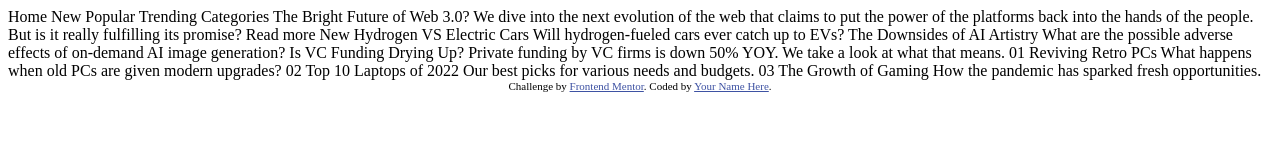
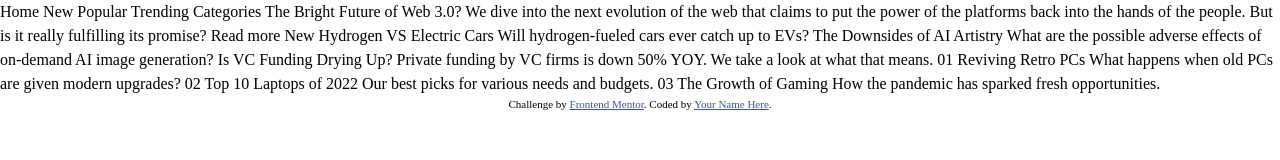
Before and after one commit to Dr-Phi/news-homepage-v1, a plain HTML site: page index.html in a window 1280 px wide. Drawn offline with Linux system fonts and the light colour scheme.

Commit message:
Add Fonts and Reset CSS

```diff
--- a/index.html
+++ b/index.html
@@ -5,6 +5,7 @@
   <meta name="viewport" content="width=device-width, initial-scale=1.0"> <!-- displays site properly based on user's device -->
 
   <link rel="icon" type="image/png" sizes="32x32" href="./assets/images/favicon-32x32.png">
+  <link rel="stylesheet" href="./style.css">
 
   <title>Frontend Mentor | News homepage</title>
 
--- /dev/null
+++ b/style.css
@@ -0,0 +1,115 @@
+/*
+  1. Use a more-intuitive box-sizing model.
+*/
+*,
+*::before,
+*::after {
+  box-sizing: border-box;
+}
+
+/*
+  2. Remove default margin
+*/
+* {
+  margin: 0;
+}
+
+/*
+  3. Allow percentage-based heights in the application
+*/
+html,
+body {
+  height: 100%;
+}
+
+/*
+  Typographic tweaks!
+  4. Add accessible line-height
+  5. Improve text rendering
+*/
+body {
+  line-height: 1.5;
+  -webkit-font-smoothing: antialiased;
+}
+
+/*
+  6. Improve media defaults
+*/
+img,
+picture,
+video,
+canvas,
+svg {
+  display: block;
+  max-width: 100%;
+}
+
+/*
+  7. Remove built-in form typography styles
+*/
+input,
+button,
+textarea,
+select {
+  font: inherit;
+}
+
+/*
+  8. Avoid text overflows
+*/
+p,
+h1,
+h2,
+h3,
+h4,
+h5,
+h6 {
+  overflow-wrap: break-word;
+}
+
+/*
+  9. Create a root stacking context
+*/
+#root,
+#__next {
+  isolation: isolate;
+}
+
+/* inter-regular - latin */
+@font-face {
+  font-display: swap;
+  /* Check https://developer.mozilla.org/en-US/docs/Web/CSS/@font-face/font-display for other options. */
+  font-family: 'Inter';
+  font-style: normal;
+  font-weight: 400;
+  src: url('./assets/fonts/inter-v12-latin-regular.woff2') format('woff2'),
+    /* Chrome 36+, Opera 23+, Firefox 39+ */
+    url('./assets/fonts/inter-v12-latin-regular.woff') format('woff');
+  /* Chrome 5+, Firefox 3.6+, IE 9+, Safari 5.1+ */
+}
+
+/* inter-700 - latin */
+@font-face {
+  font-display: swap;
+  /* Check https://developer.mozilla.org/en-US/docs/Web/CSS/@font-face/font-display for other options. */
+  font-family: 'Inter';
+  font-style: normal;
+  font-weight: 700;
+  src: url('./assets/fonts/inter-v12-latin-700.woff2') format('woff2'),
+    /* Chrome 36+, Opera 23+, Firefox 39+ */
+    url('./assets/fonts/inter-v12-latin-700.woff') format('woff');
+  /* Chrome 5+, Firefox 3.6+, IE 9+, Safari 5.1+ */
+}
+
+/* inter-900 - latin */
+@font-face {
+  font-display: swap;
+  /* Check https://developer.mozilla.org/en-US/docs/Web/CSS/@font-face/font-display for other options. */
+  font-family: 'Inter';
+  font-style: normal;
+  font-weight: 900;
+  src: url('./assets/fonts/inter-v12-latin-900.woff2') format('woff2'),
+    /* Chrome 36+, Opera 23+, Firefox 39+ */
+    url('./assets/fonts/inter-v12-latin-900.woff') format('woff');
+  /* Chrome 5+, Firefox 3.6+, IE 9+, Safari 5.1+ */
+}
```
Also changed, not shown: app.js (added), assets/fonts/Inter-VariableFont_slnt,wght.ttf (deleted), assets/fonts/README.txt (deleted), assets/fonts/inter-v12-latin-700.woff (added), assets/fonts/inter-v12-latin-700.woff2 (added), assets/fonts/inter-v12-latin-900.woff (added), assets/fonts/inter-v12-latin-900.woff2 (added), assets/fonts/inter-v12-latin-regular.woff (added), assets/fonts/inter-v12-latin-regular.woff2 (added), assets/fonts/static/Inter-Bold.ttf (deleted), assets/fonts/static/Inter-ExtraBold.ttf (deleted), assets/fonts/static/Inter-Regular.ttf (deleted).
